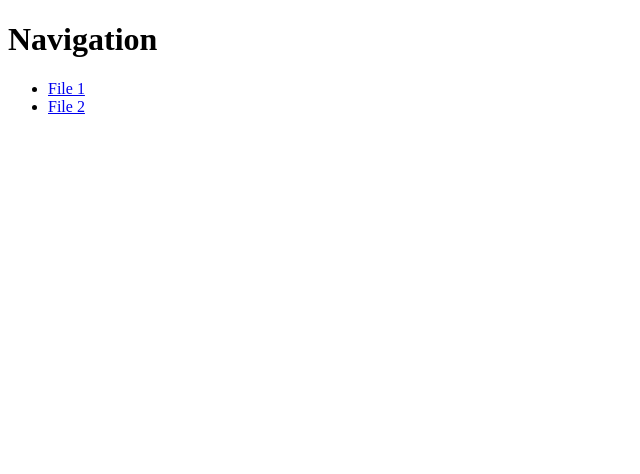
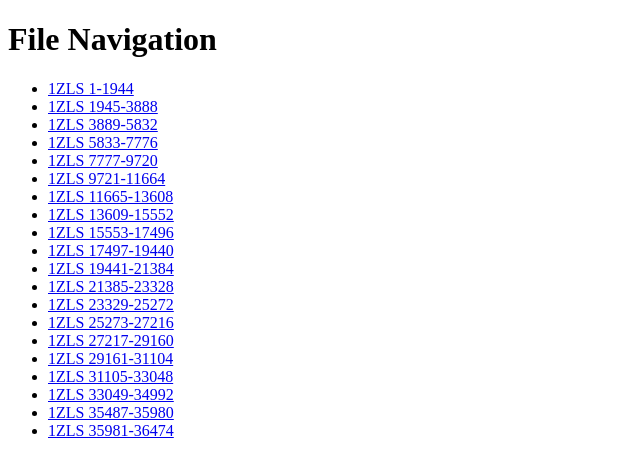
Before and after one commit to adiwastu/1ZLS-Batch-Solver, a plain HTML site: page index.html in a window 1280 px wide. Shown: the whole page, without its empty margins (0-640 px from the left). Drawn offline with Linux system fonts and the light colour scheme.

Commit message:
Update index.html

```diff
--- a/index.html
+++ b/index.html
@@ -1,15 +1,31 @@
 <!DOCTYPE html>
 <html>
 <head>
-    <title>Navigation Page</title>
+    <title>File Navigation</title>
 </head>
 <body>
-    <h1>Navigation</h1>
+    <h1>File Navigation</h1>
     <ul>
-        <li><a href="file1.html">File 1</a></li>
-        <li><a href="file2.html">File 2</a></li>
-        <!-- Add similar list items for all your files -->
-        <!-- Example: <li><a href="file21.html">File 21</a></li> -->
+        <li><a href="1ZLS 1-1944.html">1ZLS 1-1944</a></li>
+        <li><a href="1ZLS 1945-3888.html">1ZLS 1945-3888</a></li>
+        <li><a href="1ZLS 3889-5832.html">1ZLS 3889-5832</a></li>
+        <li><a href="1ZLS 5833-7776.html">1ZLS 5833-7776</a></li>
+        <li><a href="1ZLS 7777-9720.html">1ZLS 7777-9720</a></li>
+        <li><a href="1ZLS 9721-11664.html">1ZLS 9721-11664</a></li>
+        <li><a href="1ZLS 11665-13608.html">1ZLS 11665-13608</a></li>
+        <li><a href="1ZLS 13609-15552.html">1ZLS 13609-15552</a></li>
+        <li><a href="1ZLS 15553-17496.html">1ZLS 15553-17496</a></li>
+        <li><a href="1ZLS 17497-19440.html">1ZLS 17497-19440</a></li>
+        <li><a href="1ZLS 19441-21384.html">1ZLS 19441-21384</a></li>
+        <li><a href="1ZLS 21385-23328.html">1ZLS 21385-23328</a></li>
+        <li><a href="1ZLS 23329-25272.html">1ZLS 23329-25272</a></li>
+        <li><a href="1ZLS 25273-27216.html">1ZLS 25273-27216</a></li>
+        <li><a href="1ZLS 27217-29160.html">1ZLS 27217-29160</a></li>
+        <li><a href="1ZLS 29161-31104.html">1ZLS 29161-31104</a></li>
+        <li><a href="1ZLS 31105-33048.html">1ZLS 31105-33048</a></li>
+        <li><a href="1ZLS 33049-34992.html">1ZLS 33049-34992</a></li>
+        <li><a href="1ZLS 35487-35980.html">1ZLS 35487-35980</a></li>
+        <li><a href="1ZLS 35981-36474.html">1ZLS 35981-36474</a></li>
     </ul>
 </body>
 </html>
```
